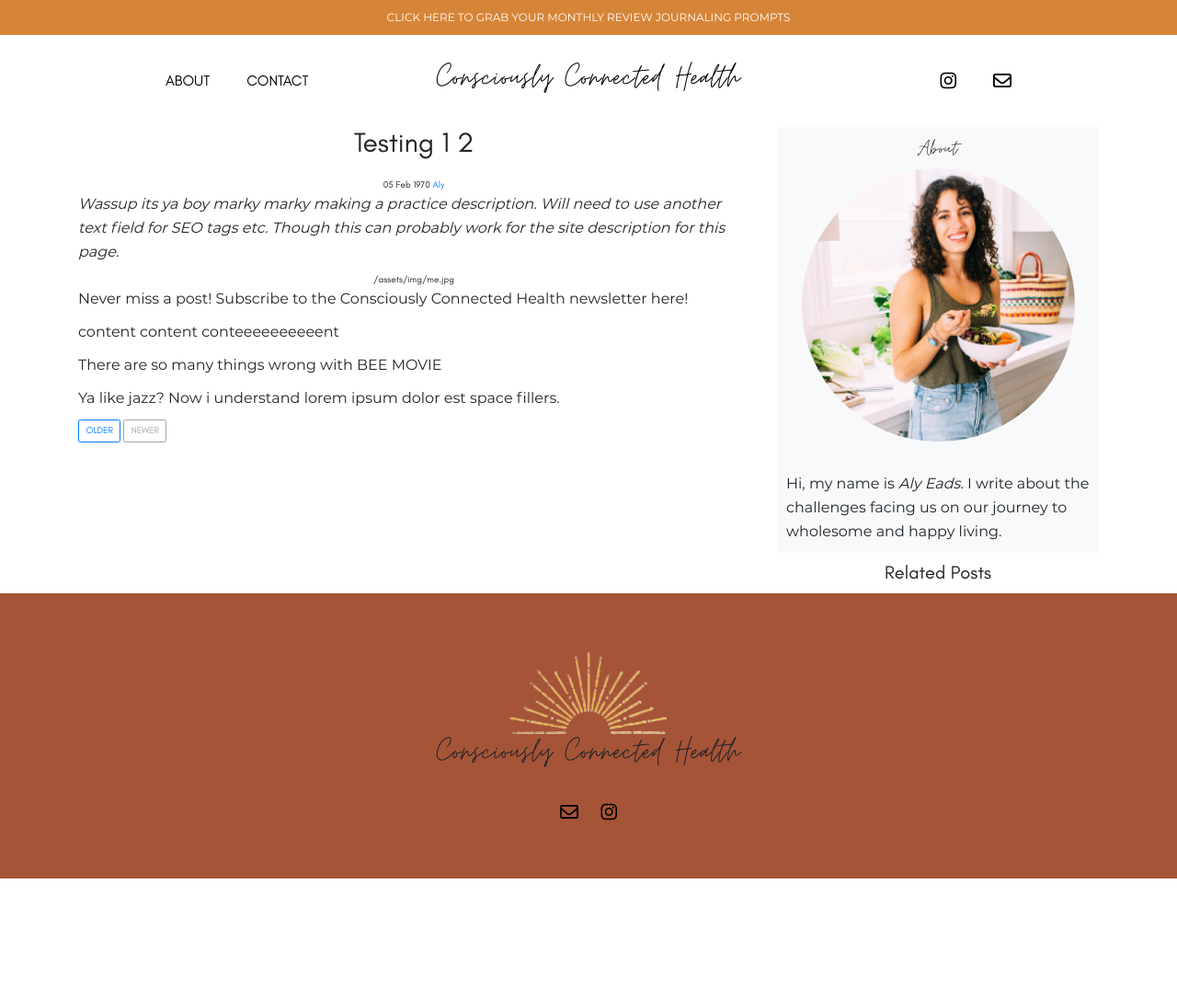
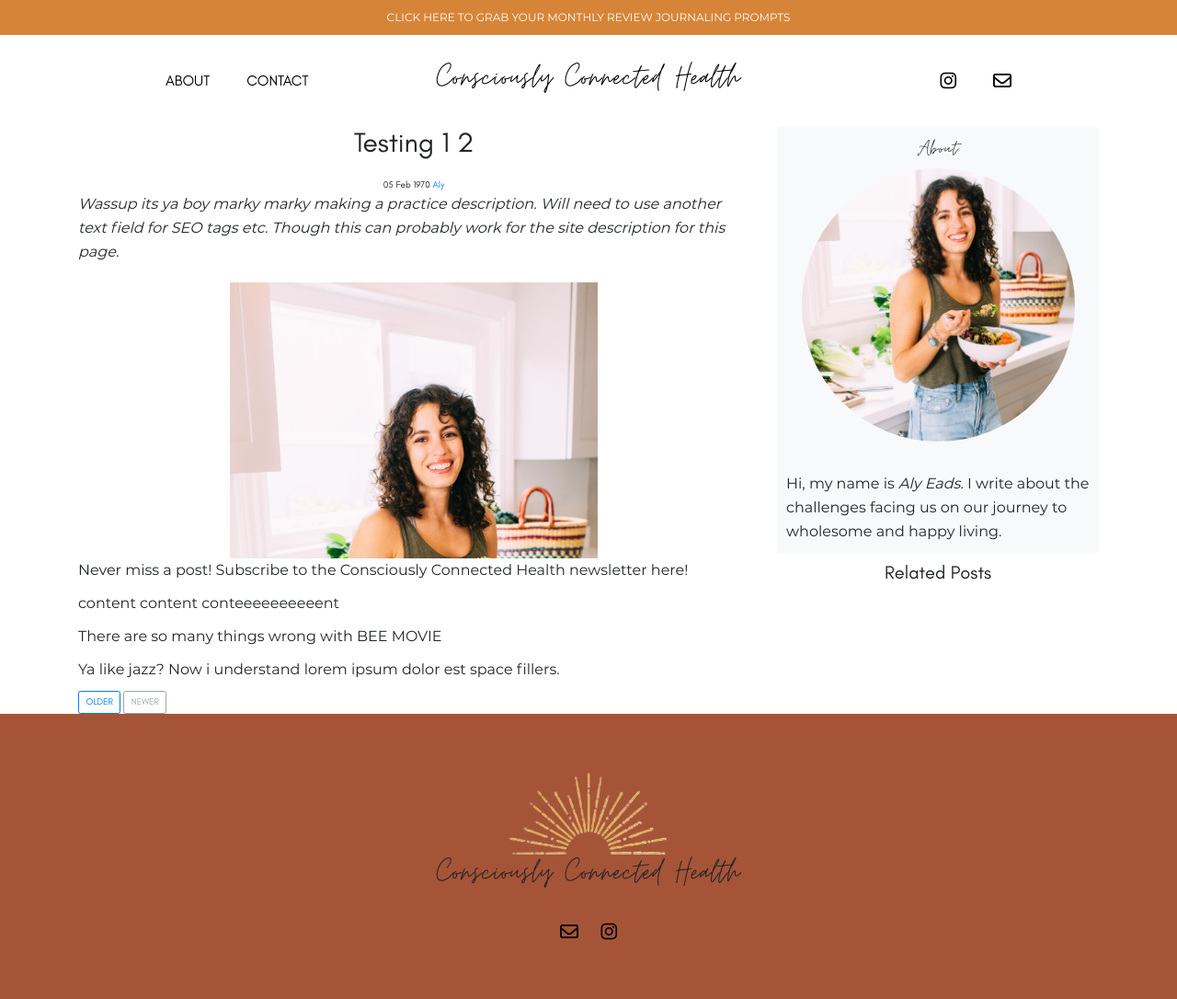
Before and after one commit to Consciously-Connected-Health/consciously-connected-health.github.io, a Jekyll site: the page built from testPost.md, in a window 1280 px wide. Shown: the whole page at 92% size. Built offline with Jekyll 4.4.1, drawn with Linux system fonts in a browser that asks for light colours; nearby versions of some CDN libraries; before the commit the page ends 955 px from its top, so only the background shows below that.

Commit message:
Fixes pertaining to image embedding on blog posts

```diff
--- a/_layouts/posts.html
+++ b/_layouts/posts.html
@@ -67,10 +67,12 @@
 
 
 <!-- This MAY BREAK, CHECK FORESTRY IMG SYNTAX -->
-          {% if blog_photo !=  ""%}
-          <div class="container">
-               {{page.blog_image}}
-          </div>
+          {% if include_photo == True %}
+
+            <div class="post_container">
+               <img src="{{page.blog_image}}" class="img-fluid" alt="Focus Image">
+            </div>
+
           {% endif %}
 
 
--- a/assets/css/styles.css
+++ b/assets/css/styles.css
@@ -325,6 +325,18 @@ html {
 
 
 /**** Blog ****/
+
+.post_container {
+  position:relative;
+  max-height:300px;
+  overflow-y: hidden;
+}
+
+.post_container img{
+  max-height:600px;
+}
+
+
 .rect-image-container {
   position: relative;
   max-height: 400px;
```
